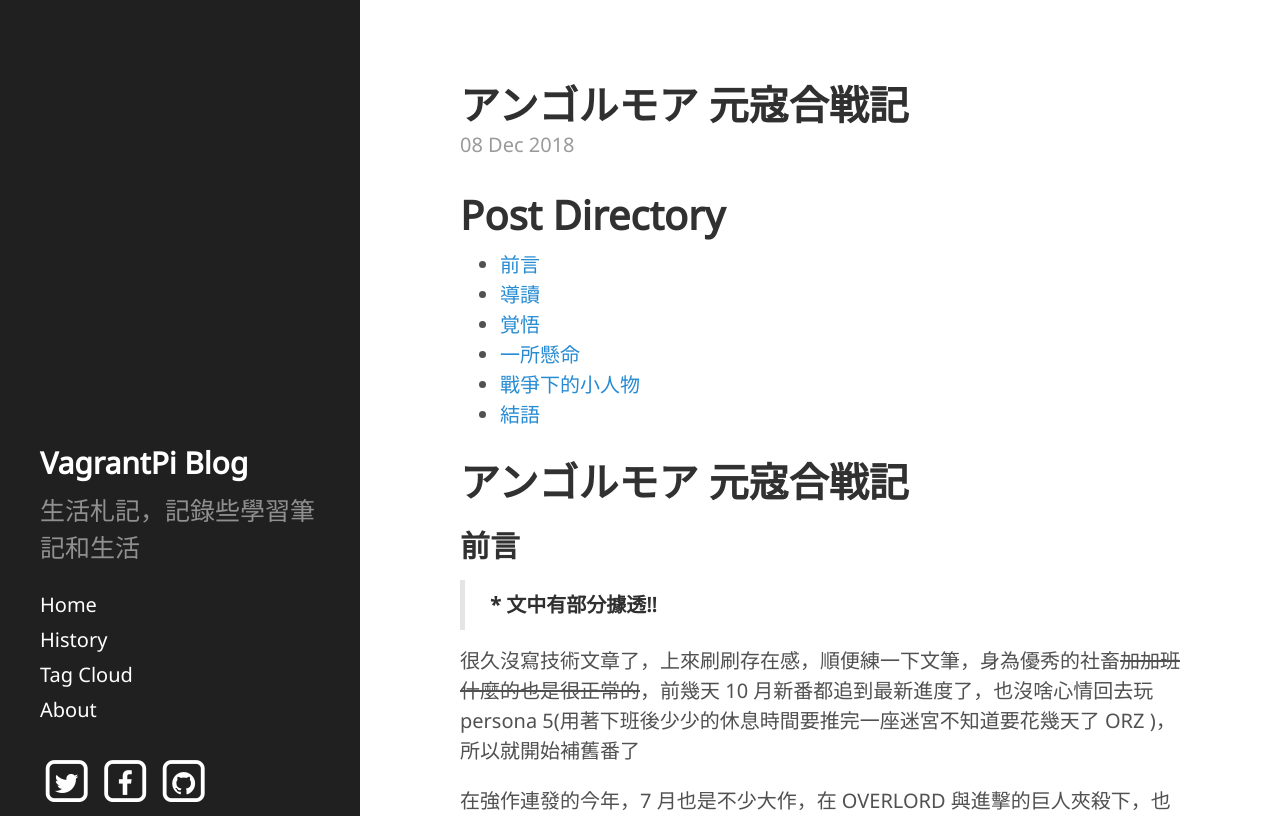
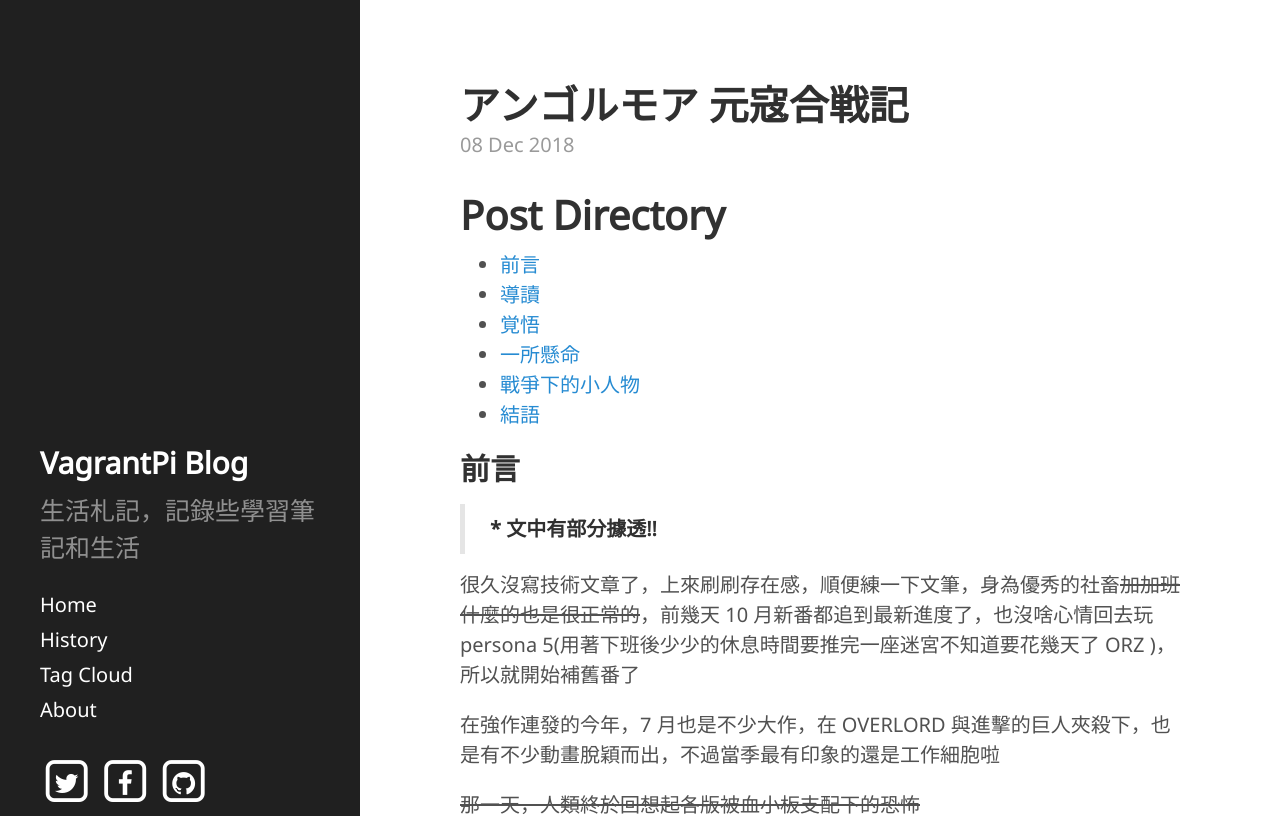
Before and after one commit to VagrantPi/VagrantPi.github.io, a Jekyll site: the page built from _posts/2018-12-08-anime-angolmois.md, in a window 1280 px wide and 900 px high, cut to the strip 0-816 px from the top of the window. Built offline with Jekyll 4.4.1, drawn with Linux system fonts in a browser that asks for light colours; nearby versions of some CDN libraries; some web fonts are replaced; comment, search, counter and statistics services are not loaded.

Commit message:
rm post title

```diff
--- a/_posts/2018-12-08-anime-angolmois.md
+++ b/_posts/2018-12-08-anime-angolmois.md
@@ -8,8 +8,6 @@
 imgurl: /public/img/index/angolmois-logo.jpg
 imgalt: アンゴルモア 元寇合戦記 logo
 ---
-
-# アンゴルモア 元寇合戦記
 
 ## 前言
 
```
